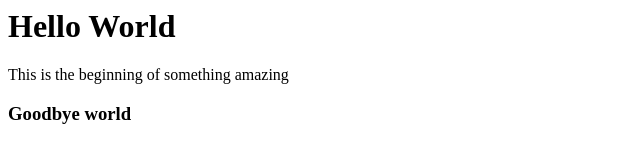
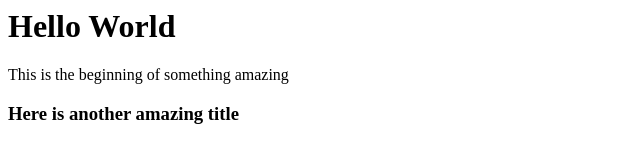
Before and after one commit to kellyjacobs417/chaski, a plain HTML site: page index.html in a window 1280 px wide. Shown: the whole page, without its empty margins (0-640 px from the left). Drawn offline with Linux system fonts and the light colour scheme.

Commit message:
removed sadness

```diff
--- a/index.html
+++ b/index.html
@@ -1,4 +1,4 @@
 <h1>Hello World</h1>
 <p>This is the beginning of something amazing</p>
 
-<h3>Goodbye world</h3>
+<h3>Here is another amazing title</h3>
```
